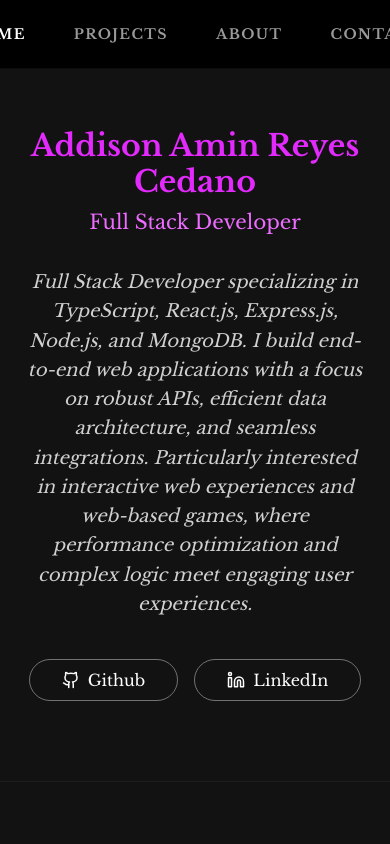
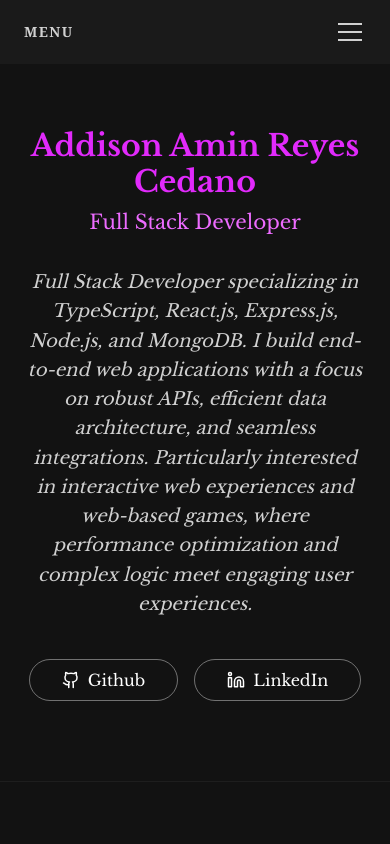
Before and after one commit to AddisonReyes/AddisonReyes, a React (Vite) app: page / in a window 390 px wide. Shown: the top 844 px of the page. Built offline with nearby package versions, Linux system fonts and the light colour scheme.

Commit message:
Responsive NavBar
Adding mobile version to the NavBar component

```diff
--- a/src/app/components/Navbar.tsx
+++ b/src/app/components/Navbar.tsx
@@ -1,22 +1,86 @@
-import React from 'react';
-import { NavLink } from 'react-router';
+import React, { useState } from "react";
+import { NavLink } from "react-router";
 
 export const Navbar = () => {
+  const [isOpen, setIsOpen] = useState(false);
+
+  const linkClass = ({ isActive }: { isActive: boolean }) =>
+    isActive
+      ? "opacity-100 tracking-widest text-sm font-bold"
+      : "opacity-60 hover:opacity-100 transition-opacity tracking-widest text-sm font-bold";
+
+  const links = [
+    { to: "/", label: "HOME" },
+    { to: "/projects", label: "PROJECTS" },
+    { to: "/about", label: "ABOUT" },
+    { to: "/contact", label: "CONTACT" },
+  ];
+
   return (
-    <nav className="bg-black text-white py-6 px-6 fixed top-0 w-full z-50 border-b border-white/5">
-      <div className="max-w-6xl mx-auto flex justify-center gap-12 md:gap-24 font-['Libre_Baskerville'] text-sm uppercase tracking-widest font-bold">
-        <NavLink to="/" className={({ isActive }) => isActive ? "opacity-100" : "opacity-60 hover:opacity-100 transition-opacity"}>
-          Home
-        </NavLink>
-        <NavLink to="/projects" className={({ isActive }) => isActive ? "opacity-100" : "opacity-60 hover:opacity-100 transition-opacity"}>
-          Projects
-        </NavLink>
-        <NavLink to="/about" className={({ isActive }) => isActive ? "opacity-100" : "opacity-60 hover:opacity-100 transition-opacity"}>
-          About
-        </NavLink>
-        <NavLink to="/contact" className={({ isActive }) => isActive ? "opacity-100" : "opacity-60 hover:opacity-100 transition-opacity"}>
-          Contact
-        </NavLink>
+    <nav
+      className="fixed top-0 left-0 w-full bg-[#1a1a1a] text-white z-50"
+      style={{ fontFamily: "Georgia, serif" }}
+    >
+      {/* Desktop nav */}
+      <div className="hidden md:flex items-center justify-center gap-16 px-8 py-5">
+        {links.map(({ to, label }) => (
+          <NavLink key={to} to={to} className={linkClass}>
+            {label}
+          </NavLink>
+        ))}
+      </div>
+
+      {/* Mobile nav */}
+      <div className="md:hidden">
+        <div className="flex items-center justify-between px-6 py-4">
+          <span className="tracking-widest text-sm font-bold opacity-80">
+            MENU
+          </span>
+
+          {/* Hamburger button */}
+          <button
+            onClick={() => setIsOpen(!isOpen)}
+            className="flex flex-col justify-center items-center w-8 h-8 gap-1.5 opacity-80 hover:opacity-100 transition-opacity"
+            aria-label="Toggle menu"
+            aria-expanded={isOpen}
+          >
+            <span
+              className={`block w-6 h-0.5 bg-white transition-all duration-300 origin-center ${
+                isOpen ? "rotate-45 translate-y-2" : ""
+              }`}
+            />
+            <span
+              className={`block w-6 h-0.5 bg-white transition-all duration-300 ${
+                isOpen ? "opacity-0 scale-x-0" : ""
+              }`}
+            />
+            <span
+              className={`block w-6 h-0.5 bg-white transition-all duration-300 origin-center ${
+                isOpen ? "-rotate-45 -translate-y-2" : ""
+              }`}
+            />
+          </button>
+        </div>
+
+        {/* Mobile dropdown */}
+        <div
+          className={`overflow-hidden transition-all duration-300 ease-in-out ${
+            isOpen ? "max-h-64 opacity-100" : "max-h-0 opacity-0"
+          }`}
+        >
+          <div className="flex flex-col items-center gap-6 py-6 border-t border-white/10">
+            {links.map(({ to, label }) => (
+              <NavLink
+                key={to}
+                to={to}
+                className={linkClass}
+                onClick={() => setIsOpen(false)}
+              >
+                {label}
+              </NavLink>
+            ))}
+          </div>
+        </div>
       </div>
     </nav>
   );
```
Also changed, not shown: 1 other file (tests, documents, lock files or other folders).
